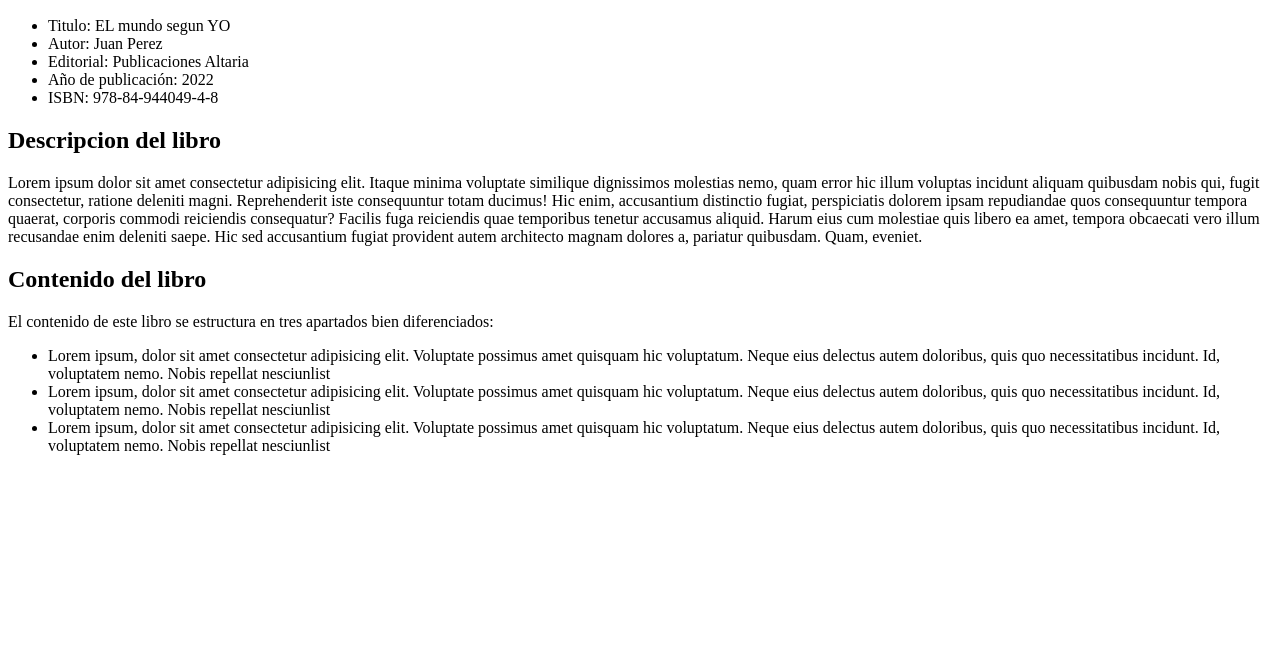
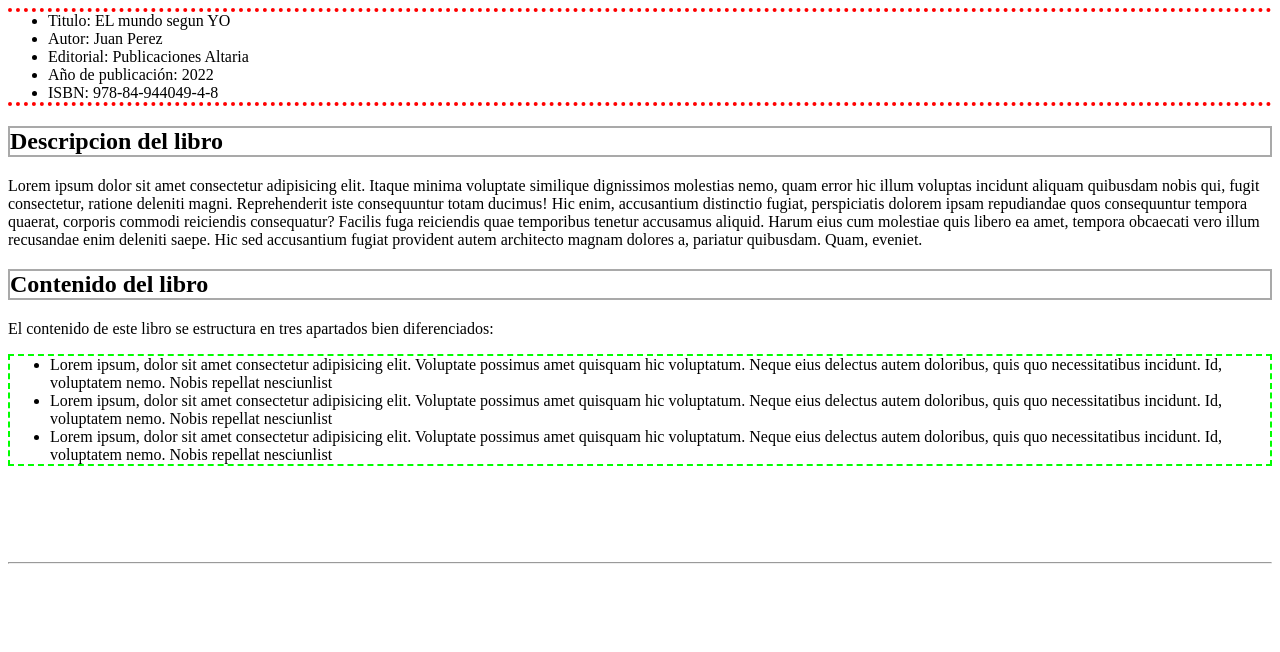
Before and after one commit to JoaquinFranich/modulo-02-intro-CSS-melo, a plain HTML site: page index.html in a window 1280 px wide. Shown: the part 721-1373 px from the top of the page. Before the commit the page ends 1192 px from the top, so only its background shows below. Drawn offline with Linux system fonts and the light colour scheme.

Commit message:
Se agregaron cambios en los archivos index.htm y style.css

```diff
--- a/index.html
+++ b/index.html
@@ -38,10 +38,12 @@
                 </ul>
             </div>
         </section>
+
         <br><br><br><br>
         <hr>
         <br><br><br><br>
 
+        <section class="section-2">
             <div>
                 <h1 class="title-2">LIBRO & El mundo segun YO</h1>
             </div>
@@ -58,20 +60,40 @@
             <div>
                 <h2 class="title-3">Descripcion del libro</h2>
                 <p>
-                Lorem ipsum dolor sit amet consectetur adipisicing elit. Itaque minima voluptate similique dignissimos molestias nemo, quam error hic illum voluptas incidunt aliquam quibusdam nobis qui, fugit consectetur, ratione deleniti magni.
-                Reprehenderit iste consequuntur totam ducimus! Hic enim, accusantium distinctio fugiat, perspiciatis dolorem ipsam repudiandae quos consequuntur tempora quaerat, corporis commodi reiciendis consequatur? Facilis fuga reiciendis quae temporibus tenetur accusamus aliquid.
-                Harum eius cum molestiae quis libero ea amet, tempora obcaecati vero illum recusandae enim deleniti saepe. Hic sed accusantium fugiat provident autem architecto magnam dolores a, pariatur quibusdam. Quam, eveniet.
+                    Lorem ipsum dolor sit amet consectetur adipisicing elit. Itaque minima voluptate similique dignissimos molestias
+                    nemo, quam error hic illum voluptas incidunt aliquam quibusdam nobis qui, fugit consectetur, ratione deleniti
+                    magni.
+                    Reprehenderit iste consequuntur totam ducimus! Hic enim, accusantium distinctio fugiat, perspiciatis dolorem
+                    ipsam repudiandae quos consequuntur tempora quaerat, corporis commodi reiciendis consequatur? Facilis fuga
+                    reiciendis quae temporibus tenetur accusamus aliquid.
+                    Harum eius cum molestiae quis libero ea amet, tempora obcaecati vero illum recusandae enim deleniti saepe. Hic
+                    sed accusantium fugiat provident autem architecto magnam dolores a, pariatur quibusdam. Quam, eveniet.
                 </p>
             </div>
             <div>
                 <h2 class="title-3">Contenido del libro</h2>
                 <p>El contenido de este libro se estructura en tres apartados bien diferenciados:</p>
                 <ul class="list-title-3-2">
-                <li class="list-item-3-2">Lorem ipsum, dolor sit amet consectetur adipisicing elit. Voluptate possimus amet quisquam hic voluptatum. Neque eius delectus autem doloribus, quis quo necessitatibus incidunt. Id, voluptatem nemo. Nobis repellat nesciunlist</li>
-                <li class="list-item-3-2">Lorem ipsum, dolor sit amet consectetur adipisicing elit. Voluptate possimus amet quisquam hic voluptatum. Neque eius delectus autem doloribus, quis quo necessitatibus incidunt. Id, voluptatem nemo. Nobis repellat nesciunlist</li>
-                <li class="list-item-3-2">Lorem ipsum, dolor sit amet consectetur adipisicing elit. Voluptate possimus amet quisquam hic voluptatum. Neque eius delectus autem doloribus, quis quo necessitatibus incidunt. Id, voluptatem nemo. Nobis repellat nesciunlist</li>
+                    <li class="list-item-3-2">Lorem ipsum, dolor sit amet consectetur adipisicing elit. Voluptate possimus amet
+                        quisquam hic voluptatum. Neque eius delectus autem doloribus, quis quo necessitatibus incidunt. Id,
+                        voluptatem nemo. Nobis repellat nesciunlist</li>
+                    <li class="list-item-3-2">Lorem ipsum, dolor sit amet consectetur adipisicing elit. Voluptate possimus amet
+                        quisquam hic voluptatum. Neque eius delectus autem doloribus, quis quo necessitatibus incidunt. Id,
+                        voluptatem nemo. Nobis repellat nesciunlist</li>
+                    <li class="list-item-3-2">Lorem ipsum, dolor sit amet consectetur adipisicing elit. Voluptate possimus amet
+                        quisquam hic voluptatum. Neque eius delectus autem doloribus, quis quo necessitatibus incidunt. Id,
+                        voluptatem nemo. Nobis repellat nesciunlist</li>
                 </ul>
             </div>
+        </section>
+
+        <br><br><br><br>
+        <hr>
+        <br><br><br><br>
+
+        <section class="section-3">
+
+        </section>
     </main>
     <footer></footer>
 </body>
--- a/style.css
+++ b/style.css
@@ -26,5 +26,20 @@
 }
 
 .title-3 {
+    border-style: solid;
+    border-width: 2px;
+    border-color: darkgrey;
+}
 
+.list-title-3-1 {
+    border-top-style: dotted;
+    border-bottom-style: dotted;
+    border-width: 4px;
+    border-color: #F00;
 }
+
+.list-title-3-2 {
+    border-style: dashed;
+    border-width: 2px;
+    border-color: #0F0;
+}
```
Lines whose indentation alone changed are shown as unchanged.
